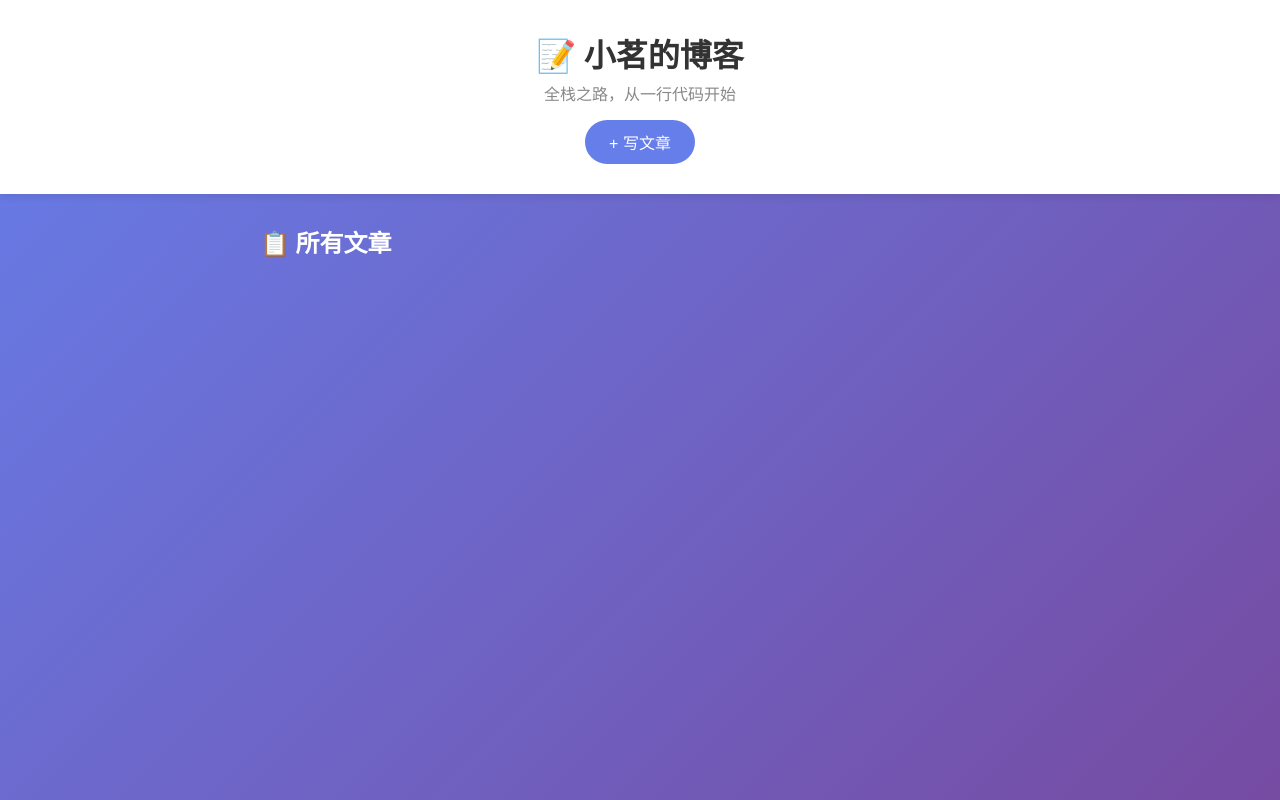
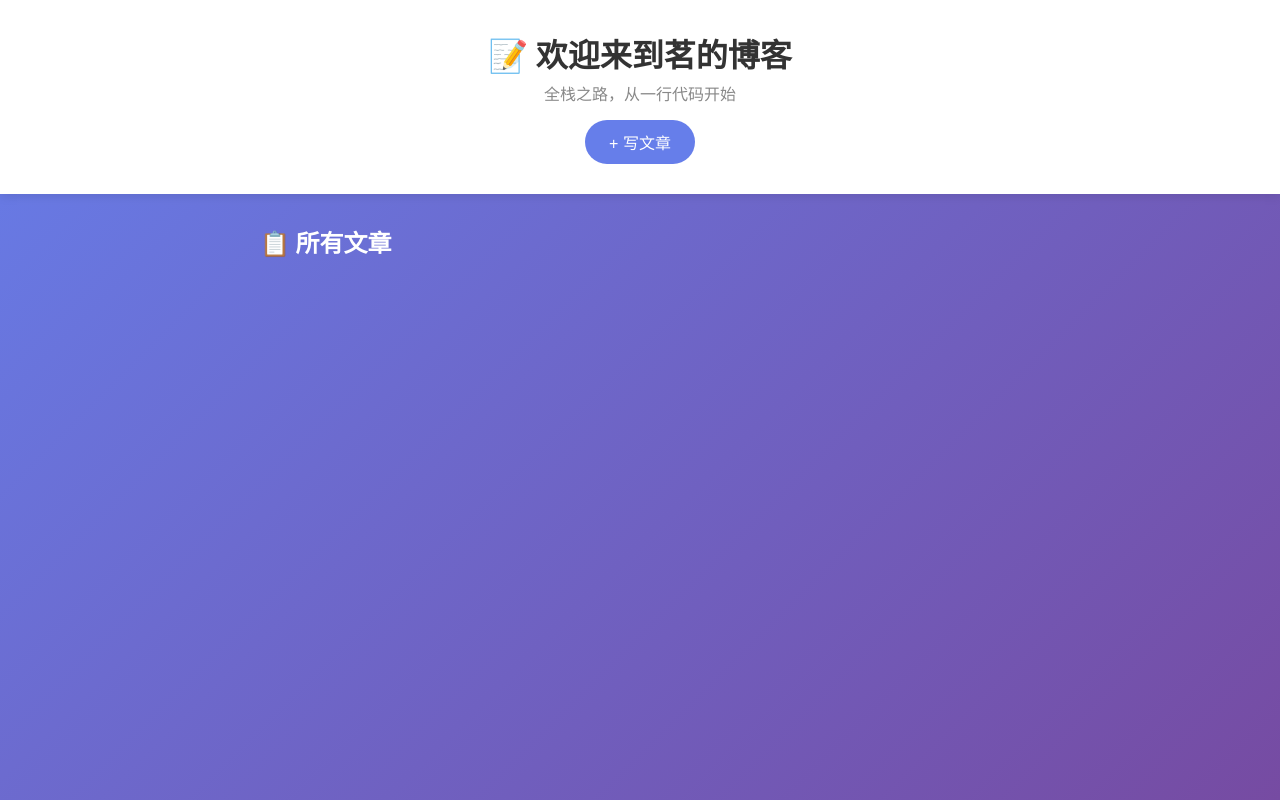
Before and after one commit to Ykwwgfztkm-boop/my-blog, a website: page public/index.html in a window 1280 px wide. Drawn offline with Linux system fonts and the light colour scheme; no server answers.

Commit message:
修改首页标题

```diff
--- a/public/index.html
+++ b/public/index.html
@@ -9,7 +9,7 @@
 <body>
   <!-- ===== 顶部导航 ===== -->
   <header>
-    <h1>📝 小茗的博客</h1>
+    <h1>📝 欢迎来到茗的博客</h1>
     <p>全栈之路，从一行代码开始</p>
     <button id="newArticleBtn">+ 写文章</button>
   </header>
```
